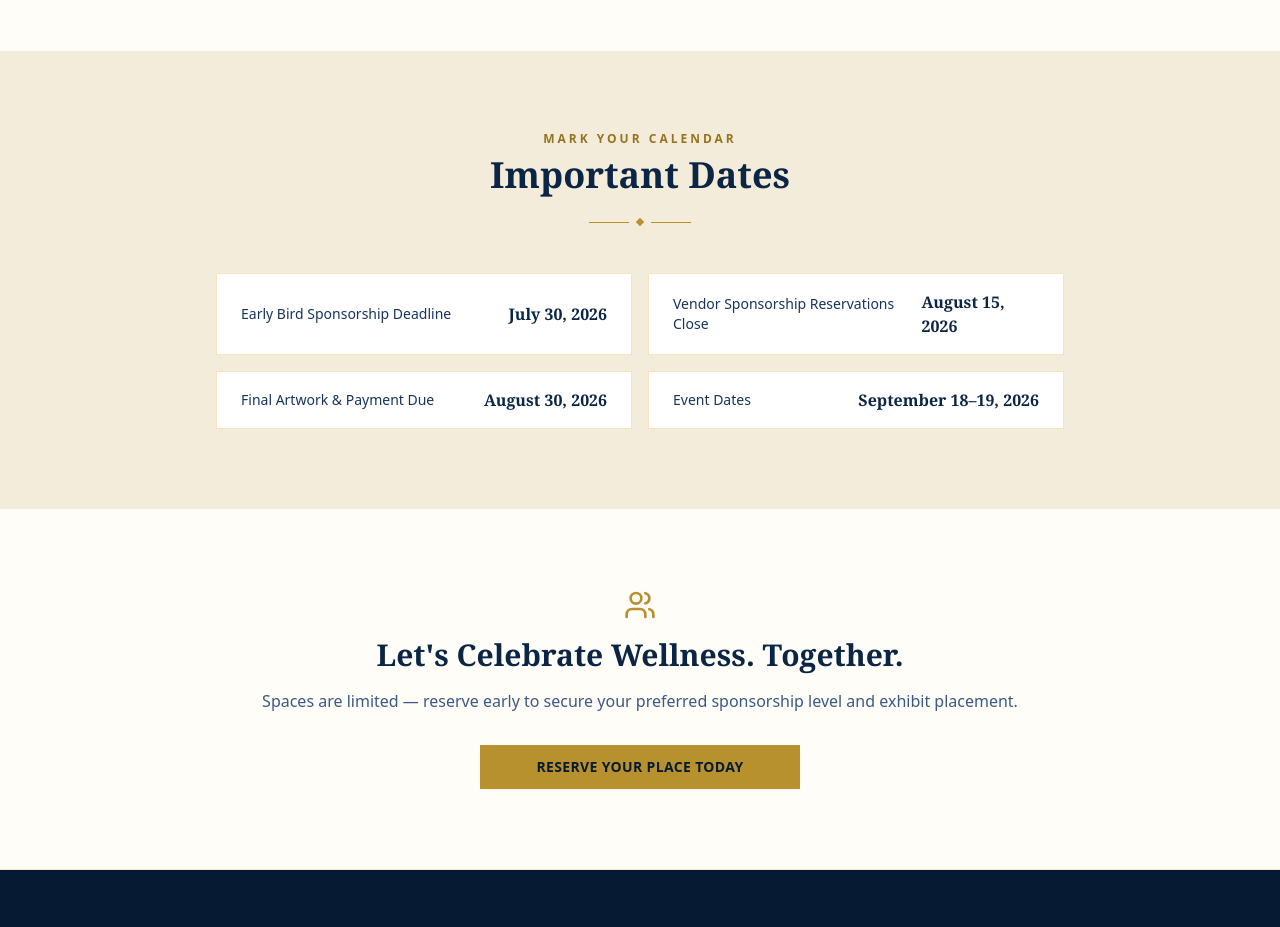
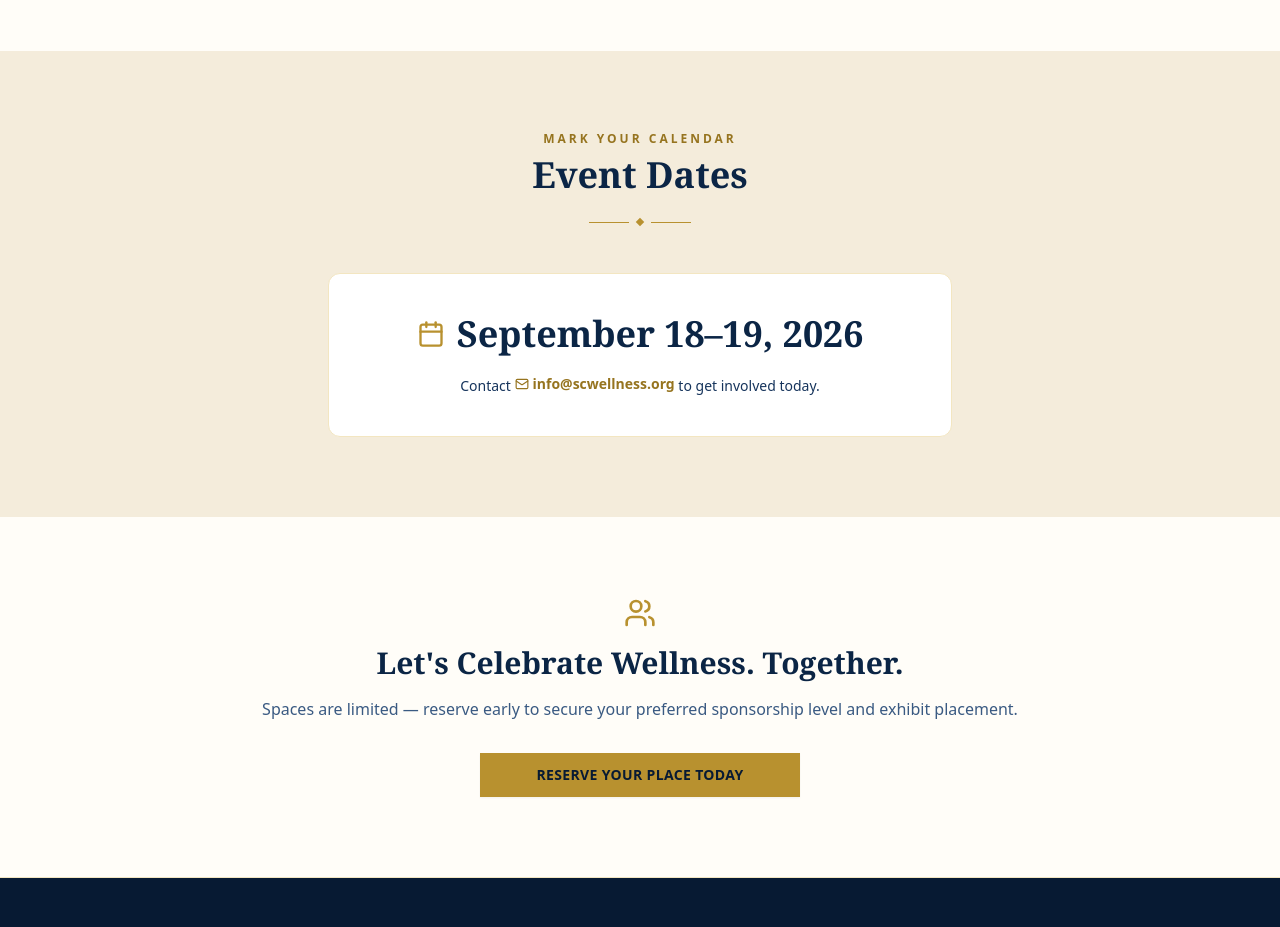
Before and after one commit to christopher776/world-wellness-weekend-sc, a Next.js app: page / in a window 1280 px wide. Shown: the part 4160-5087 px from the top of the page. Built offline with nearby package versions, Linux system fonts and the light colour scheme.

Commit message:
Simplify homepage "Important Dates" section to a single Event Dates + contact banner

```diff
--- a/app/page.tsx
+++ b/app/page.tsx
@@ -6,18 +6,19 @@ import {
   Users,
   Heart,
   ArrowRight,
+  Mail,
 } from "lucide-react";
 import { SectionHeading } from "@/components/section-heading";
 import { StatBadge } from "@/components/stat-badge";
 import { Logo } from "@/components/logo";
 import { VipFomoSection } from "@/components/vip-fomo-section";
 import {
-  importantDates,
   sponsorTiers,
   wellnessClasses,
   whyCharleston,
   charlestonImages,
 } from "@/lib/data";
+import { siteConfig } from "@/lib/site-config";
 
 export default function HomePage() {
   return (
@@ -227,20 +228,26 @@ export default function HomePage() {
         </div>
       </section>
 
-      {/* Important dates */}
+      {/* Event dates & contact */}
       <section className="bg-cream-200 py-20">
-        <div className="mx-auto max-w-4xl px-6">
-          <SectionHeading eyebrow="Mark Your Calendar" title="Important Dates" />
-          <div className="grid grid-cols-1 gap-4 sm:grid-cols-2">
-            {importantDates.map((d) => (
-              <div
-                key={d.label}
-                className="flex items-center justify-between rounded-lg border border-gold-100 bg-white px-6 py-4"
+        <div className="mx-auto max-w-2xl px-6 text-center">
+          <SectionHeading eyebrow="Mark Your Calendar" title="Event Dates" />
+          <div className="rounded-xl border border-gold-100 bg-white px-8 py-10">
+            <p className="flex items-center justify-center gap-3 font-serif text-3xl font-bold text-navy-800 md:text-4xl">
+              <Calendar className="h-7 w-7 text-gold-600" />
+              September 18&ndash;19, 2026
+            </p>
+            <p className="mx-auto mt-5 max-w-md text-sm text-navy-600">
+              Contact{" "}
+              <a
+                href={`mailto:${siteConfig.contactEmail}`}
+                className="inline-flex items-center gap-1 font-semibold text-gold-700 hover:text-gold-600"
               >
-                <span className="text-sm text-navy-600">{d.label}</span>
-                <span className="font-serif font-bold text-navy-800">{d.date}</span>
-              </div>
-            ))}
+                <Mail className="h-3.5 w-3.5" />
+                {siteConfig.contactEmail}
+              </a>{" "}
+              to get involved today.
+            </p>
           </div>
         </div>
       </section>
--- a/lib/data.ts
+++ b/lib/data.ts
@@ -122,12 +122,6 @@ export const rentals = {
   },
 };
 
-export const importantDates = [
-  { label: "Early Bird Sponsorship Deadline", date: "July 30, 2026" },
-  { label: "Vendor Sponsorship Reservations Close", date: "August 15, 2026" },
-  { label: "Final Artwork & Payment Due", date: "August 30, 2026" },
-  { label: "Event Dates", date: "September 18–19, 2026" },
-];
 
 export const associationBenefits = [
   "Founding Member designation",
```
